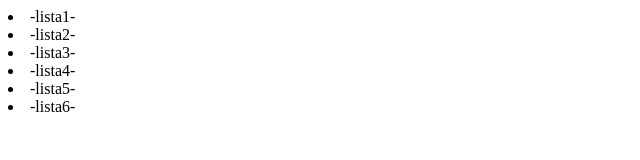
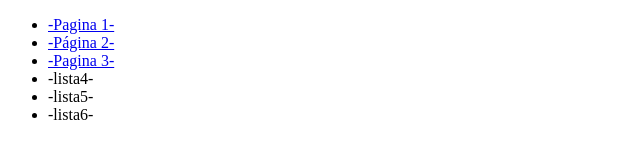
Before and after one commit to facubrujo/pagina, a plain HTML site: page pagina/pages/pag2.html in a window 1280 px wide. Shown: the whole page, without its empty margins (0-640 px from the left). Drawn offline with Linux system fonts and the light colour scheme.

Commit message:
Update pag2.html

```diff
--- a/pagina/pages/pag2.html
+++ b/pagina/pages/pag2.html
@@ -13,14 +13,16 @@
         <div class="header">
 
         </div>
-        <div class="divFooterLi">
-            <li>-lista1-</li>
-            <li>-lista2-</li>
-            <li>-lista3-</li>
-            <li>-lista4-</li>
-            <li>-lista5-</li>
-            <li>-lista6-</li>
-        </div>
+        <nav class="divFooterLi">
+            <ul>
+                <li> <a href="pages/pag1.html">-Pagina 1-</a></li>
+                <li> <a href="pages/pag2.html">-Página 2-</a></li>
+                <li> <a href="pages/pag3.html">-Pagina 3-</a></li>
+                <li>-lista4-</li>
+                <li>-lista5-</li>
+                <li>-lista6-</li>
+            </ul>
+        </nav>
     </header>
 </body>
 </html>
```
